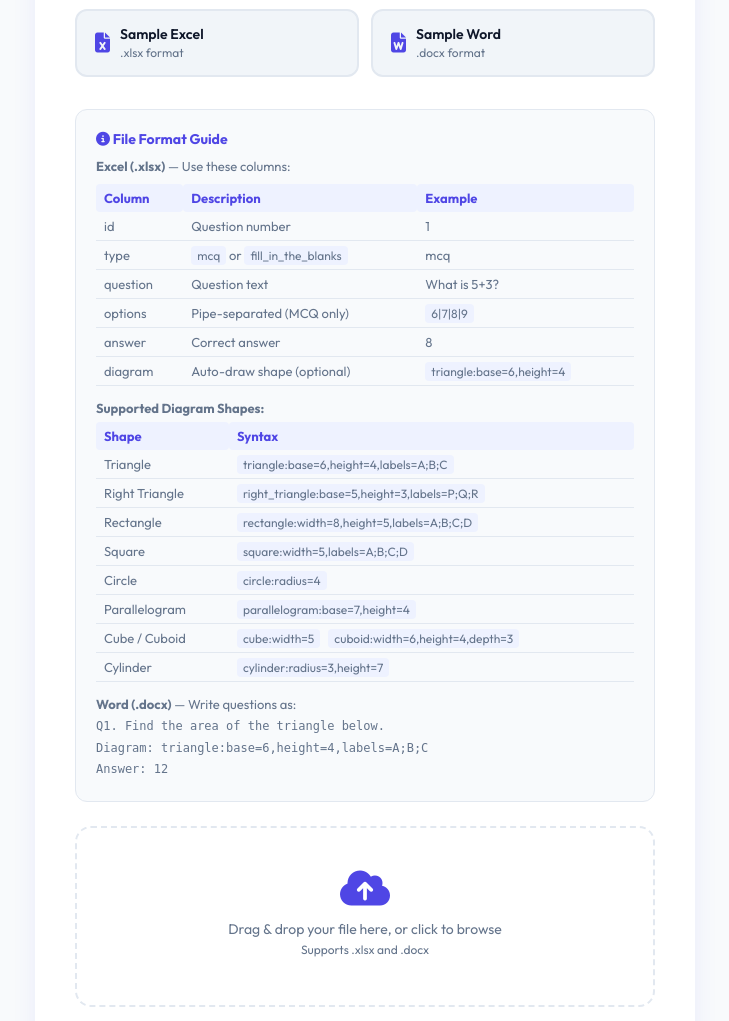
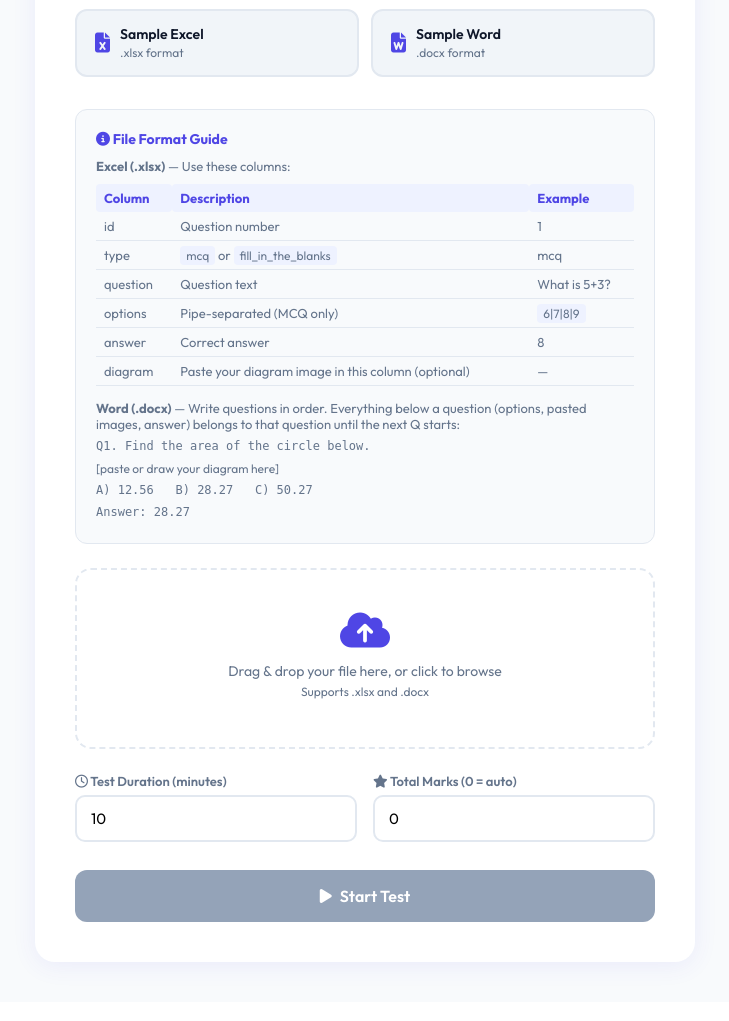
Before and after one commit to shubham-cfd01/test_generator, a Flask app: template templates/series/setup.html in a window 1280 px wide. Shown: the part 263-1284 px from the top of the page, without its empty margins (275-1004 px from the left). After the commit the page ends 1232 px from the top, so only its background shows below. Run offline with Flask 3, Linux system fonts and the light colour scheme; the template is opened without the code that fills it, so the values that code supplies are empty.

Commit message:
Remove geometry auto-draw; Word: everything below Q belongs to that question; Excel: diagram column = paste image only
Made-with: Cursor

```diff
--- a/app.py
+++ b/app.py
@@ -1475,7 +1475,6 @@ def parse_questions_from_excel(file_stream):
             if n.startswith('xl/media/'):
                 media_files[n] = zf.read(n)
                 media_files[os.path.basename(n)] = zf.read(n)
-        print(f"[IMG] Found {len(media_files)//2} media files in xl/media/")
 
         rels_map = {}
         for rname in zf.namelist():
@@ -1487,7 +1486,6 @@ def parse_questions_from_excel(file_stream):
                     target_clean = target_raw.replace('../', '')
                     rels_map[rid] = target_clean
                     rels_map[rid + '_full'] = 'xl/' + target_clean
-        print(f"[IMG] Relationship IDs found: {list(k for k in rels_map if not k.endswith('_full'))}")
 
         ns_xdr = 'http://schemas.openxmlformats.org/drawingml/2006/spreadsheetDrawing'
         ns_a = 'http://schemas.openxmlformats.org/drawingml/2006/main'
@@ -1526,12 +1524,8 @@ def parse_questions_from_excel(file_stream):
                     )
                     if img_data:
                         embedded_images[row] = img_data
-                        print(f"[IMG] Mapped image '{target_path}' to row {row}")
-                    else:
-                        print(f"[IMG] Could not find media for rId={embed_id}, target={target_path}")
 
         zf.close()
-        print(f"[IMG] Total images extracted: {len(embedded_images)}, rows: {list(embedded_images.keys())}")
     except Exception as e:
         print(f"[WARN] ZIP-based image extraction failed: {e}")
         import traceback as _tb; _tb.print_exc()
@@ -1554,7 +1548,6 @@ def parse_questions_from_excel(file_stream):
                         embedded_images[row] = img._data()
                     elif hasattr(img, 'ref') and hasattr(img.ref, 'read'):
                         embedded_images[row] = img.ref.read()
-                    print(f"[IMG-fallback] Mapped openpyxl image to row {row}")
                 except Exception:
                     continue
             wb.close()
@@ -1571,17 +1564,13 @@ def parse_questions_from_excel(file_stream):
             'question': str(row.get('question', '')),
             'answer': str(row.get('answer', '')),
             'options': [],
-            'geometry': None,
             'has_image': False,
             'image_count': 0,
         }
         opts = str(row.get('options', ''))
         if q['type'] == 'mcq' and opts:
             q['options'] = [o.strip() for o in opts.split('|')]
-        diagram_raw = row.get('diagram', '')
-        geo = _parse_diagram_string(diagram_raw)
-        if geo:
-            q['geometry'] = geo
+        # Diagram column: only pasted images (no auto-draw). Images extracted from ZIP above.
         for candidate_row in [i + 1, i, i + 2]:
             if candidate_row in embedded_images:
                 images_store[q_id] = [embedded_images[candidate_row]]
@@ -1649,19 +1638,42 @@ def _extract_docx_paragraph_images(para, rels):
     return images
 
 
+def _iter_docx_blocks_in_order(doc):
+    """Yield paragraphs and table-cell paragraphs in document order (body + tables)."""
+    from docx.oxml.table import CT_Tbl
+    from docx.oxml.text.paragraph import CT_P
+    from docx.table import Table
+    from docx.text.paragraph import Paragraph
+    body = doc.element.body
+    for child in body.iterchildren():
+        if isinstance(child, CT_P):
+            yield Paragraph(child, doc)
+        elif isinstance(child, CT_Tbl):
+            tbl = Table(child, doc)
+            for row in tbl.rows:
+                for cell in row.cells:
+                    for para in cell.paragraphs:
+                        yield para
+
+
 def parse_questions_from_docx(file_stream):
     from docx import Document
     doc = Document(file_stream)
     rels = doc.part.rels
     questions = []
-    images_store = {}  # q_id -> list of image bytes
+    images_store = {}
     q_id = 0
     current_q = None
 
-    for para in doc.paragraphs:
-        text = para.text.strip()
-
-        # Extract every image from this paragraph
+    try:
+        block_iter = _iter_docx_blocks_in_order(doc)
+    except Exception:
+        block_iter = doc.paragraphs
+
+    for para in block_iter:
+        text = (para.text or '').strip()
+
+        # Extract every image from this paragraph (any pasted/drawn image)
         para_images = _extract_docx_paragraph_images(para, rels)
 
         # Is this the start of a new question?
@@ -1676,10 +1688,10 @@ def parse_questions_from_docx(file_stream):
             current_q = {
                 'id': q_id, 'type': 'fill_in_the_blanks',
                 'question': q_text, 'options': [], 'answer': '',
-                'geometry': None, 'has_image': False, 'image_count': 0,
+                'has_image': False, 'image_count': 0,
             }
 
-        # Everything (images, text) belongs to the current question
+        # Rule: everything below (options, diagrams, images) belongs to current question until next Q
         if para_images and current_q:
             images_store.setdefault(current_q['id'], []).extend(para_images)
             current_q['has_image'] = True
@@ -1691,13 +1703,6 @@ def parse_questions_from_docx(file_stream):
             if current_q:
                 ans = _re.sub(r'^(?:answer|ans)\s*:\s*', '', text, flags=_re.IGNORECASE).strip()
                 current_q['answer'] = ans
-
-        elif text.lower().startswith('diagram:'):
-            if current_q:
-                diag_str = _re.sub(r'^diagram\s*:\s*', '', text, flags=_re.IGNORECASE).strip()
-                geo = _parse_diagram_string(diag_str)
-                if geo:
-                    current_q['geometry'] = geo
 
         elif text.lower().startswith(('a)', 'b)', 'c)', 'd)', 'a.', 'b.', 'c.', 'd.')):
             if current_q:
@@ -1720,12 +1725,9 @@ def generate_sample_excel():
         {"id": 2, "type": "mcq", "question": "What is the square of 15?", "options": "225|255|125|325", "answer": "225", "diagram": ""},
         {"id": 3, "type": "mcq", "question": "If 3x + 5 = 20, what is the value of x?", "options": "3|5|15|4", "answer": "5", "diagram": ""},
         {"id": 4, "type": "fill_in_the_blanks", "question": "The cube root of 512 is ____.", "options": "", "answer": "8", "diagram": ""},
-        {"id": 5, "type": "fill_in_the_blanks", "question": "Find the area of the triangle shown below.", "options": "", "answer": "12",
-         "diagram": "triangle:base=6,height=4,labels=A;B;C"},
-        {"id": 6, "type": "mcq", "question": "What is the area of the circle shown below?", "options": "12.56|15.70|28.27|50.27", "answer": "28.27",
-         "diagram": "circle:radius=3"},
-        {"id": 7, "type": "fill_in_the_blanks", "question": "Find the perimeter of the rectangle shown below.", "options": "", "answer": "22",
-         "diagram": "rectangle:width=7,height=4,labels=A;B;C;D"},
+        {"id": 5, "type": "fill_in_the_blanks", "question": "Find the area of the triangle shown below.", "options": "", "answer": "12", "diagram": ""},
+        {"id": 6, "type": "mcq", "question": "What is the area of the circle shown below?", "options": "12.56|15.70|28.27|50.27", "answer": "28.27", "diagram": ""},
+        {"id": 7, "type": "fill_in_the_blanks", "question": "Find the perimeter of the rectangle shown below.", "options": "", "answer": "22", "diagram": ""},
     ]
     df = pd.DataFrame(data)
     buf = BytesIO()
@@ -1741,7 +1743,7 @@ def generate_sample_docx():
     doc.add_paragraph('Format: Start each question with Q1. Q2. etc.\n'
                       'Add options as A) B) C) D) on separate lines.\n'
                       'Write Answer: on a separate line.\n'
-                      'For diagrams, add Diagram: line with shape syntax.\n')
+                      'For diagrams, paste or draw your image below the question—everything belongs to that question until the next Q.\n')
     doc.add_paragraph('Q1. Which of the following is a rational number?')
     doc.add_paragraph('A) √2')
     doc.add_paragraph('B) π')
@@ -1760,11 +1762,11 @@ def generate_sample_docx():
     doc.add_paragraph('Answer: 8')
     doc.add_paragraph('')
     doc.add_paragraph('Q4. Find the area of the triangle shown below.')
-    doc.add_paragraph('Diagram: triangle:base=6,height=4,labels=A;B;C')
+    doc.add_paragraph('[Paste or draw your diagram here]')
     doc.add_paragraph('Answer: 12')
     doc.add_paragraph('')
     doc.add_paragraph('Q5. What is the area of the circle shown below?')
-    doc.add_paragraph('Diagram: circle:radius=3')
+    doc.add_paragraph('[Paste or draw your diagram here]')
     doc.add_paragraph('A) 12.56')
     doc.add_paragraph('B) 15.70')
     doc.add_paragraph('C) 28.27')
--- a/templates/series/index.html
+++ b/templates/series/index.html
@@ -54,11 +54,6 @@
                     {% elif q.has_image %}
                     <div class="diagram-container" style="text-align:center;margin:16px 0;padding:12px;background:#F8FAFC;border-radius:12px;border:1px solid #E2E8F0;">
                         <img src="/series/image/{{ test_id }}/{{ q.id }}" alt="Question Image" style="max-width:400px;max-height:300px;border-radius:8px;">
-                    </div>
-                    {% endif %}
-                    {% if q.geometry %}
-                    <div class="diagram-container" style="text-align:center;margin:16px 0;padding:12px;background:#F8FAFC;border-radius:12px;border:1px solid #E2E8F0;">
-                        <img src="/series/diagram/{{ test_id }}/{{ q.id }}" alt="Diagram" style="max-width:320px;max-height:240px;border-radius:8px;">
                     </div>
                     {% endif %}
                     <div class="options-container">
--- a/templates/series/setup.html
+++ b/templates/series/setup.html
@@ -125,27 +125,15 @@
                     <tr><td>question</td><td>Question text</td><td>What is 5+3?</td></tr>
                     <tr><td>options</td><td>Pipe-separated (MCQ only)</td><td><code>6|7|8|9</code></td></tr>
                     <tr><td>answer</td><td>Correct answer</td><td>8</td></tr>
-                    <tr><td>diagram</td><td>Auto-draw shape (optional)</td><td><code>triangle:base=6,height=4</code></td></tr>
+                    <tr><td>diagram</td><td>Paste your diagram image in this column (optional)</td><td>—</td></tr>
                 </table>
 
-                <p style="font-size:13px;color:var(--muted);margin-top:14px;"><strong>Supported Diagram Shapes:</strong></p>
-                <table style="margin-top:6px;">
-                    <tr><th>Shape</th><th>Syntax</th></tr>
-                    <tr><td>Triangle</td><td><code>triangle:base=6,height=4,labels=A;B;C</code></td></tr>
-                    <tr><td>Right Triangle</td><td><code>right_triangle:base=5,height=3,labels=P;Q;R</code></td></tr>
-                    <tr><td>Rectangle</td><td><code>rectangle:width=8,height=5,labels=A;B;C;D</code></td></tr>
-                    <tr><td>Square</td><td><code>square:width=5,labels=A;B;C;D</code></td></tr>
-                    <tr><td>Circle</td><td><code>circle:radius=4</code></td></tr>
-                    <tr><td>Parallelogram</td><td><code>parallelogram:base=7,height=4</code></td></tr>
-                    <tr><td>Cube / Cuboid</td><td><code>cube:width=5</code> &nbsp; <code>cuboid:width=6,height=4,depth=3</code></td></tr>
-                    <tr><td>Cylinder</td><td><code>cylinder:radius=3,height=7</code></td></tr>
-                </table>
-
-                <p style="font-size:13px;color:var(--muted);margin-top:14px;"><strong>Word (.docx)</strong> — Write questions as:</p>
+                <p style="font-size:13px;color:var(--muted);margin-top:14px;"><strong>Word (.docx)</strong> — Write questions in order. Everything below a question (options, pasted images, answer) belongs to that question until the next Q starts:</p>
                 <p style="font-size:12px;color:var(--muted);font-family:monospace;line-height:1.8;margin-top:4px;">
-                    Q1. Find the area of the triangle below.<br>
-                    Diagram: triangle:base=6,height=4,labels=A;B;C<br>
-                    Answer: 12
+                    Q1. Find the area of the circle below.<br>
+                    <span style="color:#64748b;">[paste or draw your diagram here]</span><br>
+                    A) 12.56 &nbsp; B) 28.27 &nbsp; C) 50.27<br>
+                    Answer: 28.27
                 </p>
             </div>
 
```
